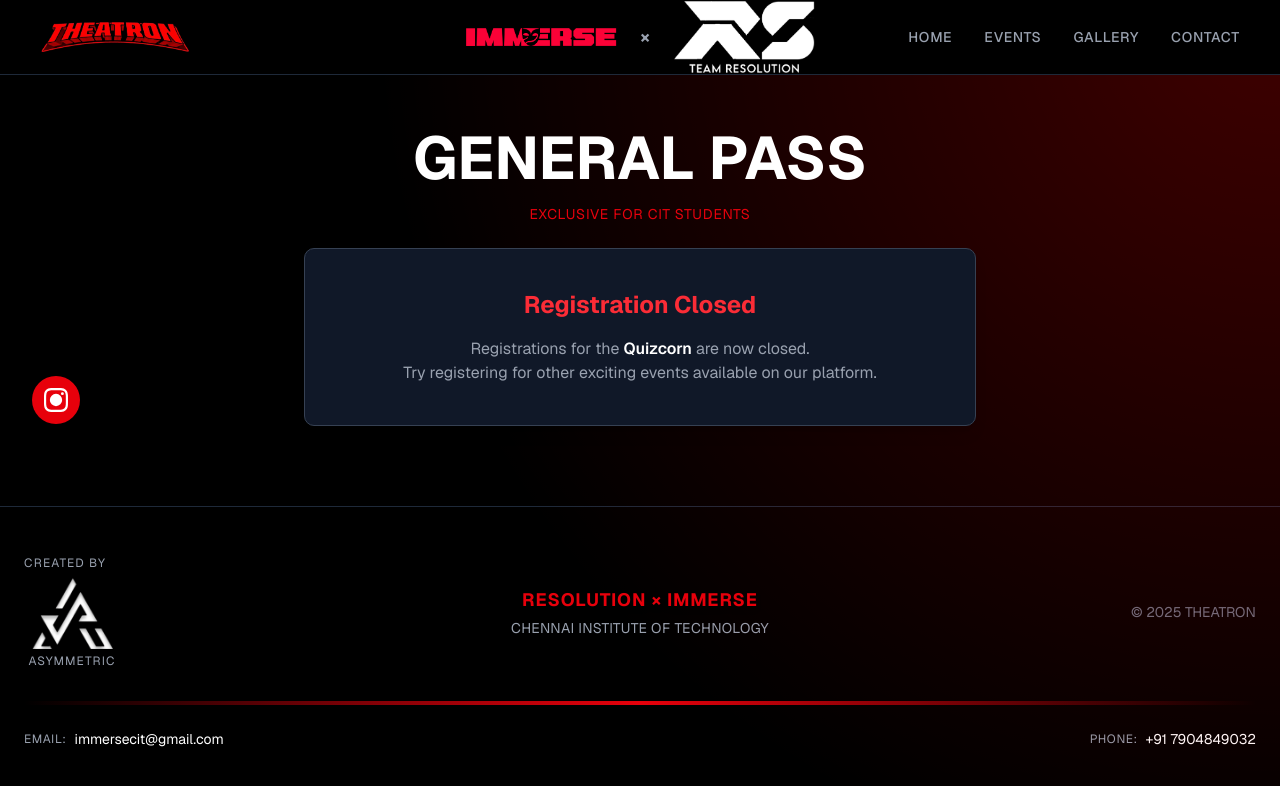
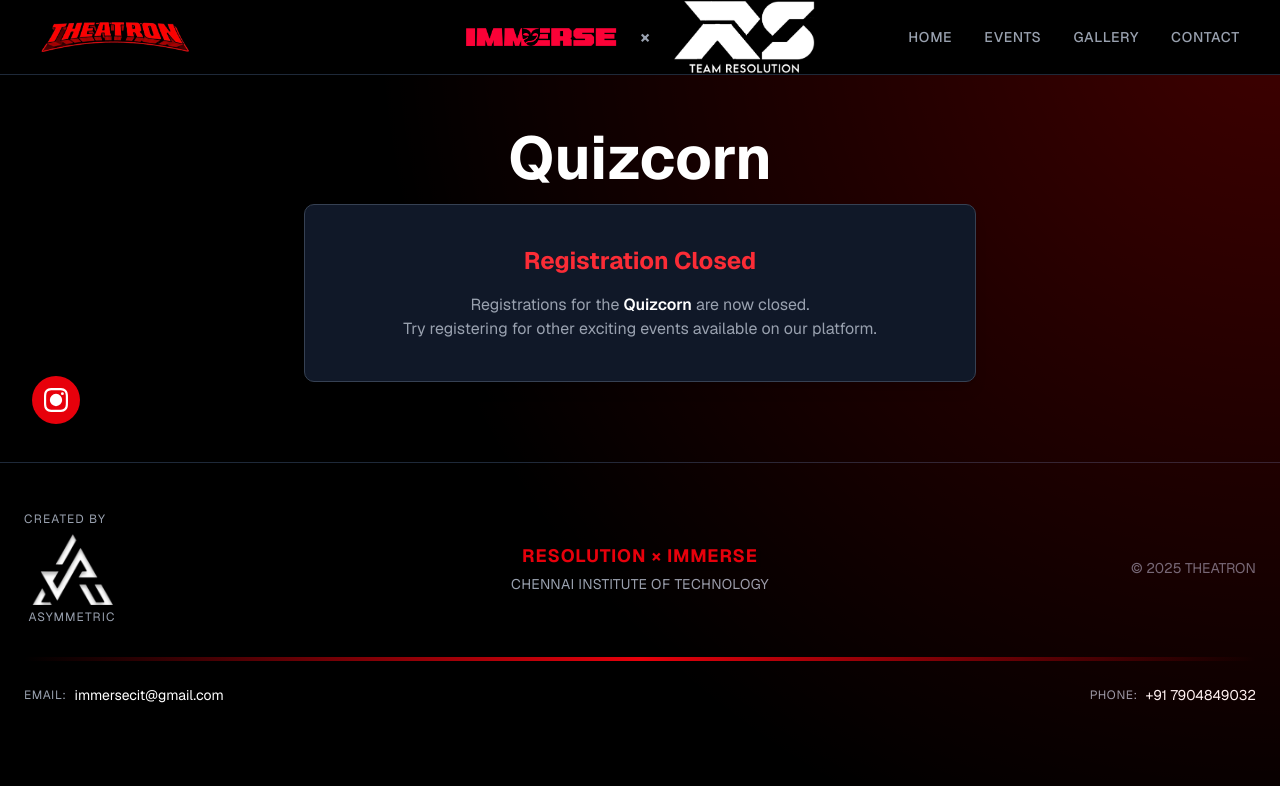
Before and after one commit to Club-Asymmetric/Theatron_Frontend, a Next.js app: page /registration/quizcorn in a window 1280 px wide. Shown: the top 786 px of the page. Built offline with nearby package versions, Linux system fonts and the light colour scheme.

Commit message:
Change title and subtitle in quizcorn page

```diff
--- a/src/app/registration/quizcorn/page.jsx
+++ b/src/app/registration/quizcorn/page.jsx
@@ -12,8 +12,7 @@ export default function GeneralPass() {
 
       <section className="pt-32 pb-20 px-8 relative">
         <div className="max-w-2xl mx-auto text-center">
-          <h1 className="text-6xl font-bold mb-4">GENERAL PASS</h1>
-          <p className="text-red-600 text-sm tracking-wider mb-6">EXCLUSIVE FOR CIT STUDENTS</p>
+          <h1 className="text-6xl font-bold mb-4">Quizcorn</h1>
 
           <div className="border border-gray-700 p-10 rounded-lg bg-gray-900 shadow-lg">
             <h2 className="text-2xl font-bold text-red-500 mb-4">Registration Closed</h2>
```
